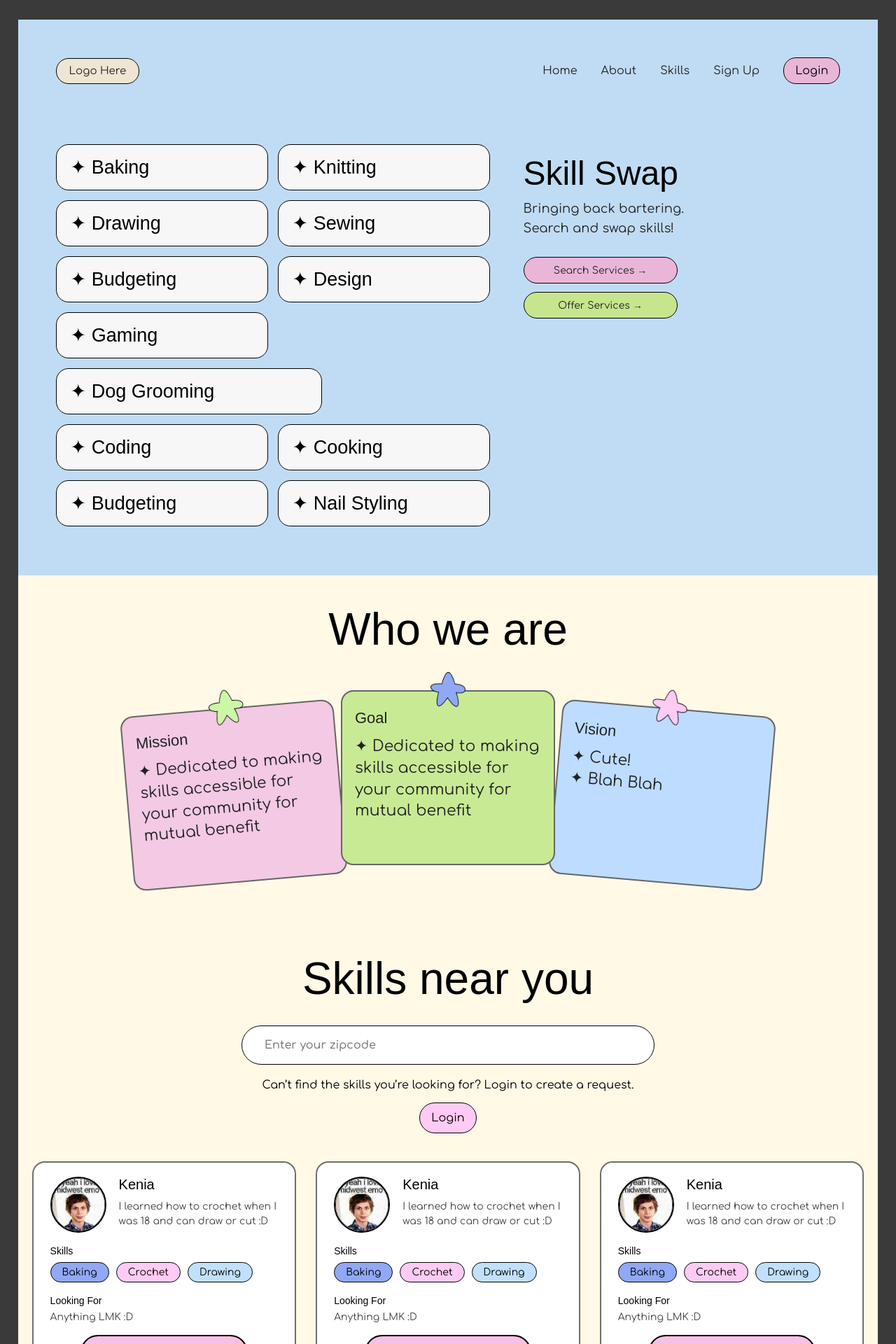
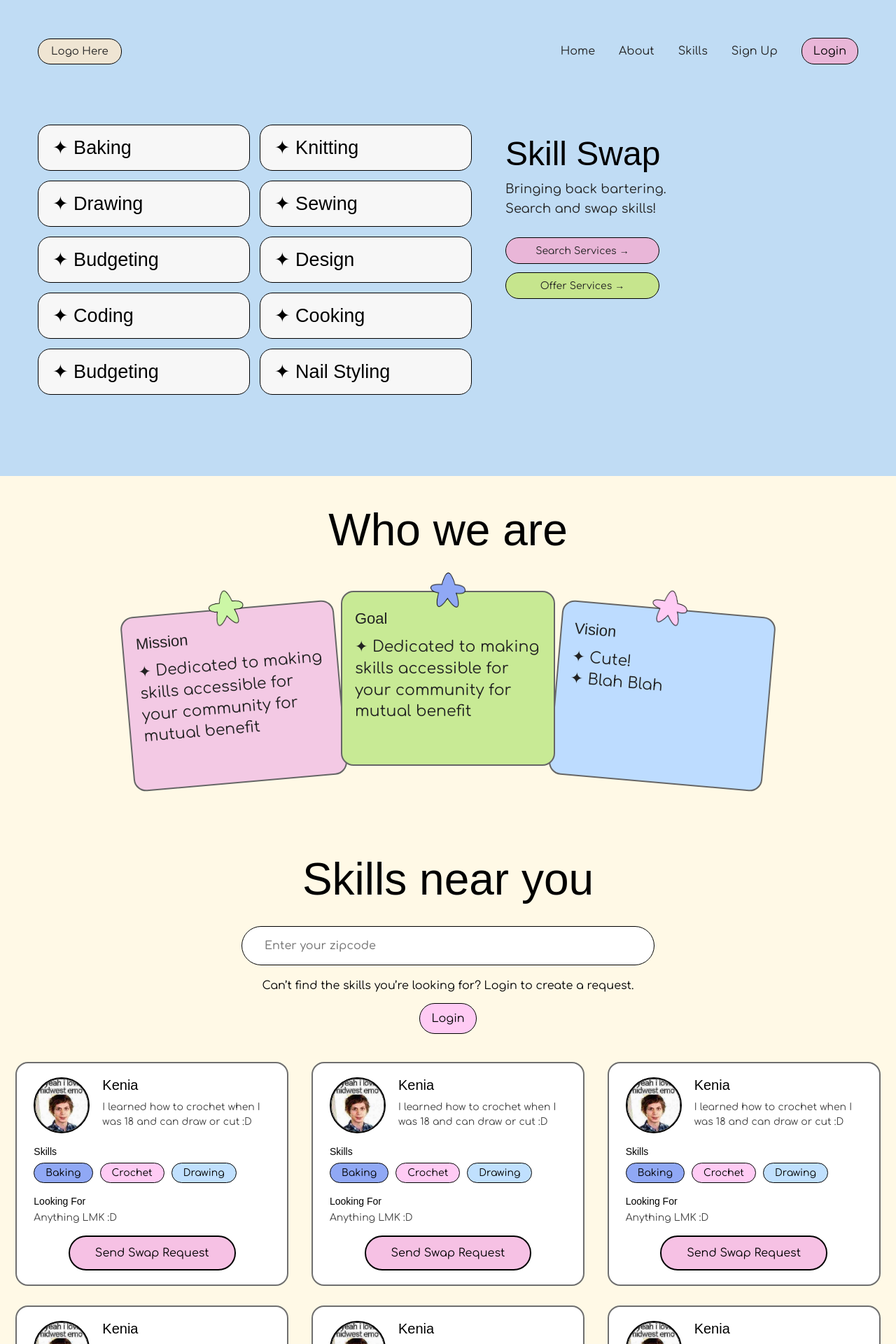
Before and after one commit to AthenaHacks2026/demo-repository, a React app in the folder frontend/: page / in a window 1280 px wide. Shown: the top 1920 px of the page at 70% size. Built offline with nearby package versions, Linux system fonts and the light colour scheme; the HTML template or start-up script is replaced by a standard one; a web font is replaced by a local one.

Commit message:
homepage done

```diff
--- a/frontend/src/Pages/Home.jsx
+++ b/frontend/src/Pages/Home.jsx
@@ -30,8 +30,7 @@ function Home() {
               <span className="hero-skill">✦ Sewing</span>
               <span className="hero-skill">✦ Budgeting</span>
               <span className="hero-skill">✦ Design</span>
-              <span className="hero-skill">✦ Gaming</span>
-              <span className="hero-skill long">✦ Dog Grooming</span>
+
               <span className="hero-skill">✦ Coding</span>
               <span className="hero-skill">✦ Cooking</span>
               <span className="hero-skill">✦ Budgeting</span>
--- a/frontend/src/styles/Home.css
+++ b/frontend/src/styles/Home.css
@@ -7,21 +7,28 @@
   box-sizing: border-box;
 }
 
+html,
+body {
+  width: 100%;
+  min-height: 100%;
+}
+
 body {
   font-family: 'Comfortaa', sans-serif;
-  background-color: #3a3a3a;
+  background-color: #fff9e6;
   color: #222;
   overflow-x: hidden;
 }
 
 .page {
   width: 100%;
+  background-color: #fff9e6;
 }
 
+/* TOP SECTION */
 .top-section {
-  width: 96%;
-  max-width: 1368px;
-  margin: 28px auto 0;
+  width: 100%;
+  margin: 0;
   background-color: #c0dcf4;
   min-height: 680px;
   padding-bottom: 30px;
@@ -81,7 +88,7 @@ body {
 .hero-skills {
   display: grid;
   grid-template-columns: 1fr 1fr;
-  gap: 14px 14px;
+  gap: 14px;
   width: 100%;
 }
 
@@ -94,7 +101,7 @@ body {
   border: 1.5px solid #000;
   border-radius: 18px;
   color: #000;
-  font-family: "Dela Gothic One", sans-serif;
+  font-family: 'Dela Gothic One', sans-serif;
   font-size: 27px;
   font-weight: 400;
   line-height: 1;
@@ -163,10 +170,10 @@ body {
   border: 1.5px solid #000;
 }
 
+/* ABOUT SECTION */
 .about-section {
-  width: 96%;
-  max-width: 1368px;
-  margin: 0 auto;
+  width: 100%;
+  margin: 0;
   background-color: #fff9e6;
   padding: 40px 20px 90px;
   text-align: center;
@@ -242,10 +249,10 @@ body {
   z-index: 1;
 }
 
+/* SERVICES SECTION */
 .services-section {
-  width: 96%;
-  max-width: 1368px;
-  margin: 0 auto 30px;
+  width: 100%;
+  margin: 0;
   background-color: #fff9e6;
   text-align: center;
   padding: 10px 20px 80px;
@@ -290,7 +297,7 @@ body {
   margin-top: 16px;
   padding: 12px 16px;
   border-radius: 64px;
-  border: 1px solid #000000;
+  border: 1px solid #000;
   background: #ffcbf4;
   font-family: 'Comfortaa', sans-serif;
   font-size: 16px;
@@ -397,17 +404,14 @@ body {
 
 .tag-baking {
   background: #90a8f5;
-  border: 1px solid #000;
 }
 
 .tag-crochet {
   background: #ffcbf4;
-  border: 1px solid #000;
 }
 
 .tag-drawing {
   background: #c0e0fe;
-  border: 1px solid #000;
 }
 
 .looking-text {
@@ -421,7 +425,7 @@ body {
   align-self: center;
   padding: 14px 36px;
   border-radius: 999px;
-  border: 2px solid #000000;
+  border: 2px solid #000;
   background: #f6c1e4;
   font-family: 'Comfortaa', sans-serif;
   font-size: 16px;
```
